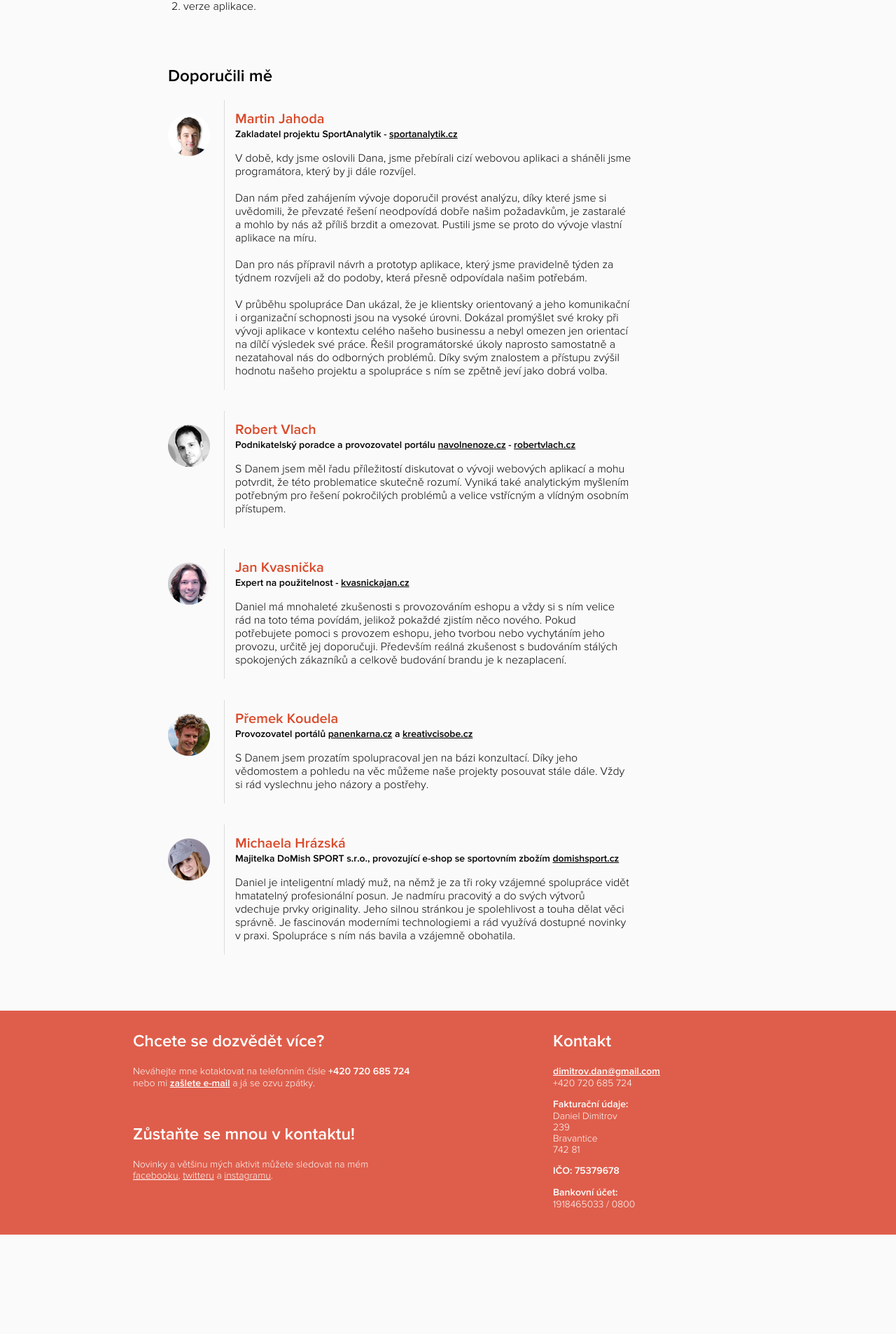
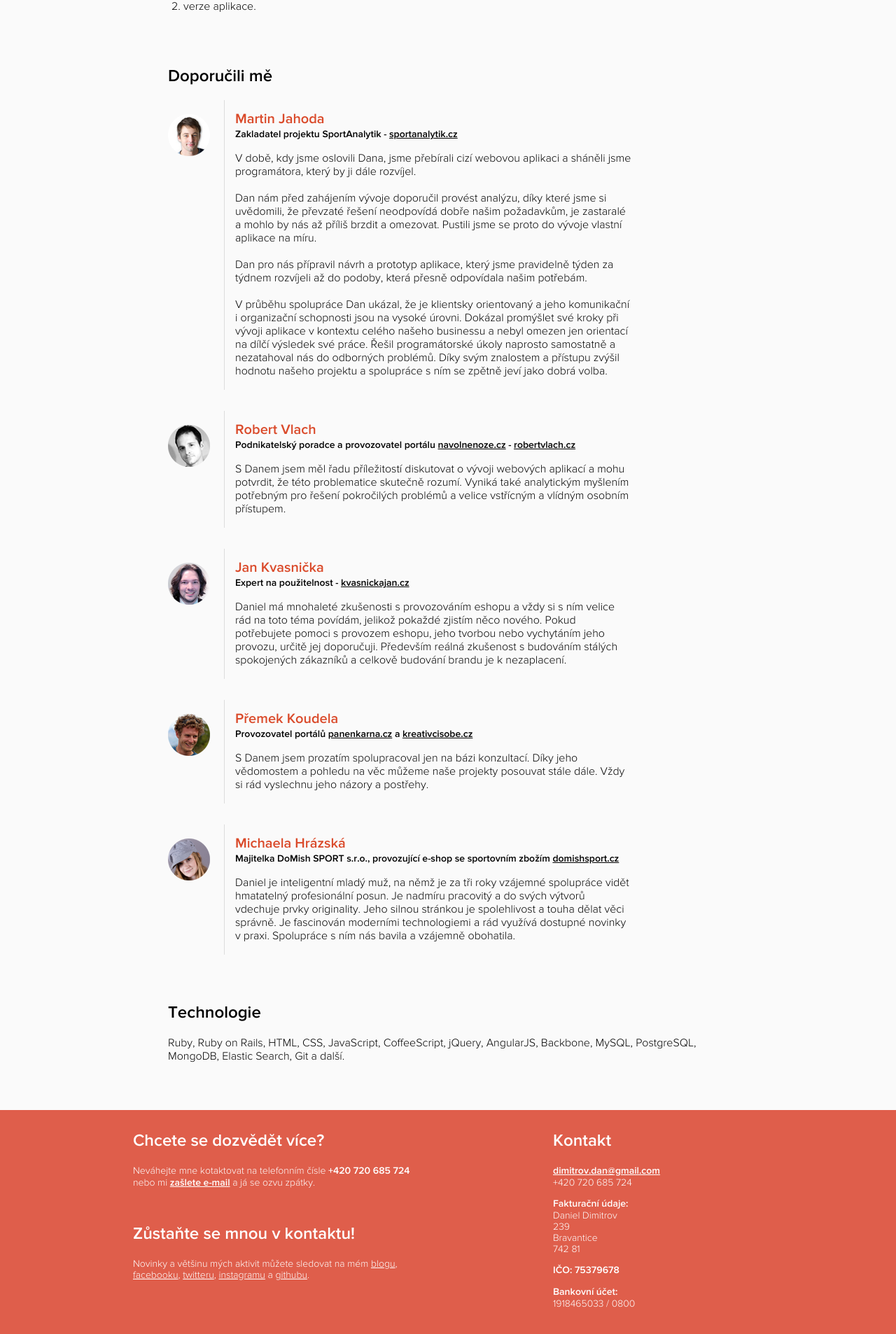
Before and after one commit to danieldimitrov/danieldimitrov.github.io, a Jekyll site: the page built from index.html, in a window 1280 px wide. Shown: the part 1979-3885 px from the top of the page at 70% size. Built offline with Jekyll 4.4.1, drawn with Linux system fonts in a browser that asks for light colours; nearby versions of some CDN libraries; some web fonts are replaced; before the commit the page ends 3743 px from its top, so only the background shows below that.

Commit message:
Add technology
Signed-off-by: DanielDimitrov <dimitrov.dan@gmail.com>

```diff
--- a/_layouts/default.html
+++ b/_layouts/default.html
@@ -86,7 +86,7 @@
           <br>
           <h2>Zůstaňte se mnou v kontaktu!</h2>
           <p>
-            Novinky a většinu mých aktivit můžete sledovat na mém <a href="http://www.facebook.com/daniel.dimitrov3" onclick="_gaq.push(['_trackEvent', 'RootPage', 'Social', 'FB']);">facebooku</a>, <a href="http://twitter.com/danieldimitrov" onclick="_gaq.push(['_trackEvent', 'RootPage', 'Social', 'Twitter']);">twitteru</a> a <a href="http://instagram.com/danieldimitrov" onclick="_gaq.push(['_trackEvent', 'RootPage', 'Social', 'Instagram']);">instagramu</a>.
+            Novinky a většinu mých aktivit můžete sledovat na mém <a href="http://blog.danieldimitrov.cz" onclick="_gaq.push(['_trackEvent', 'RootPage', 'Social', 'blog']);">blogu</a>, <a href="http://www.facebook.com/daniel.dimitrov3" onclick="_gaq.push(['_trackEvent', 'RootPage', 'Social', 'FB']);">facebooku</a>, <a href="http://twitter.com/danieldimitrov" onclick="_gaq.push(['_trackEvent', 'RootPage', 'Social', 'Twitter']);">twitteru</a>, <a href="http://instagram.com/danieldimitrov" onclick="_gaq.push(['_trackEvent', 'RootPage', 'Social', 'Instagram']);">instagramu</a> a <a href="https://github.com/danieldimitrov" onclick="_gaq.push(['_trackEvent', 'RootPage', 'Social', 'Github']);">githubu</a>.
           </p>
         </div>
         <div class="contact">
--- a/css/responsive.css
+++ b/css/responsive.css
@@ -24,17 +24,7 @@
         width:100%;
     }
 
-    #services{
-        width: 95%;
-        padding:0 10px 0 10px;
-    }
-
-    #projects{
-        width: 95%;
-        padding:0 10px 0 10px;
-    }
-
-    #recommendations{
+    #services, #projects, #technology, #recommendations{
         width: 95%;
         padding:0 10px 0 10px;
     }
--- a/css/styles.css
+++ b/css/styles.css
@@ -67,13 +67,13 @@ div.container {
   border-bottom:1px solid #000;
 }
 
-#services{
+#services, #technology{
   width:80%;
   padding:0 80px 0 80px;
   margin:0 auto;
 }
 
-#services header h2{
+#services header h2, #technology header h2{
   color:#000;
   font-size: 24px;
 }
@@ -88,7 +88,7 @@ div.container {
   margin:0;
 }
 
-#services article p{
+#services article p, #technology article p{
   font-size: 16px;
   padding: 0 5px 0 0;
 }
--- a/index.html
+++ b/index.html
@@ -291,4 +291,19 @@ description: Profesionální vývoj webových aplikací a související poradens
 
 </section>
 
+<div class="clearfix"></div><br>
+
+<section id="technology">
+  <a name="technology"></a>
+  <header><h2>Technologie</h2></header>
+
+  <article>
+    <div class="content">
+      <p>
+        Ruby, Ruby on Rails, HTML, CSS, JavaScript, CoffeeScript, jQuery, AngularJS, Backbone, MySQL, PostgreSQL, MongoDB, Elastic Search, Git a další.
+      </p>
+    </div>
+  </article>
+</section>
+
 <div class="clearfix"></div>
```
